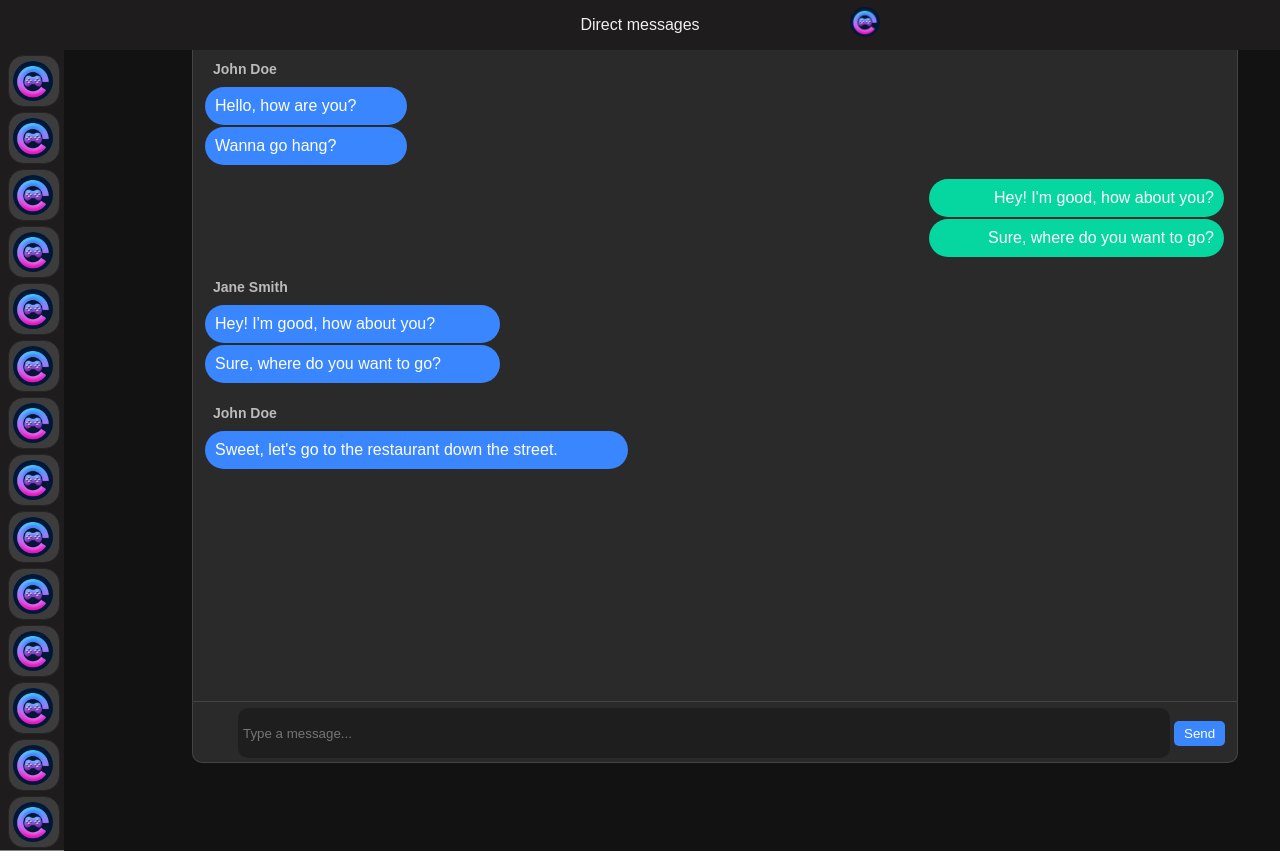
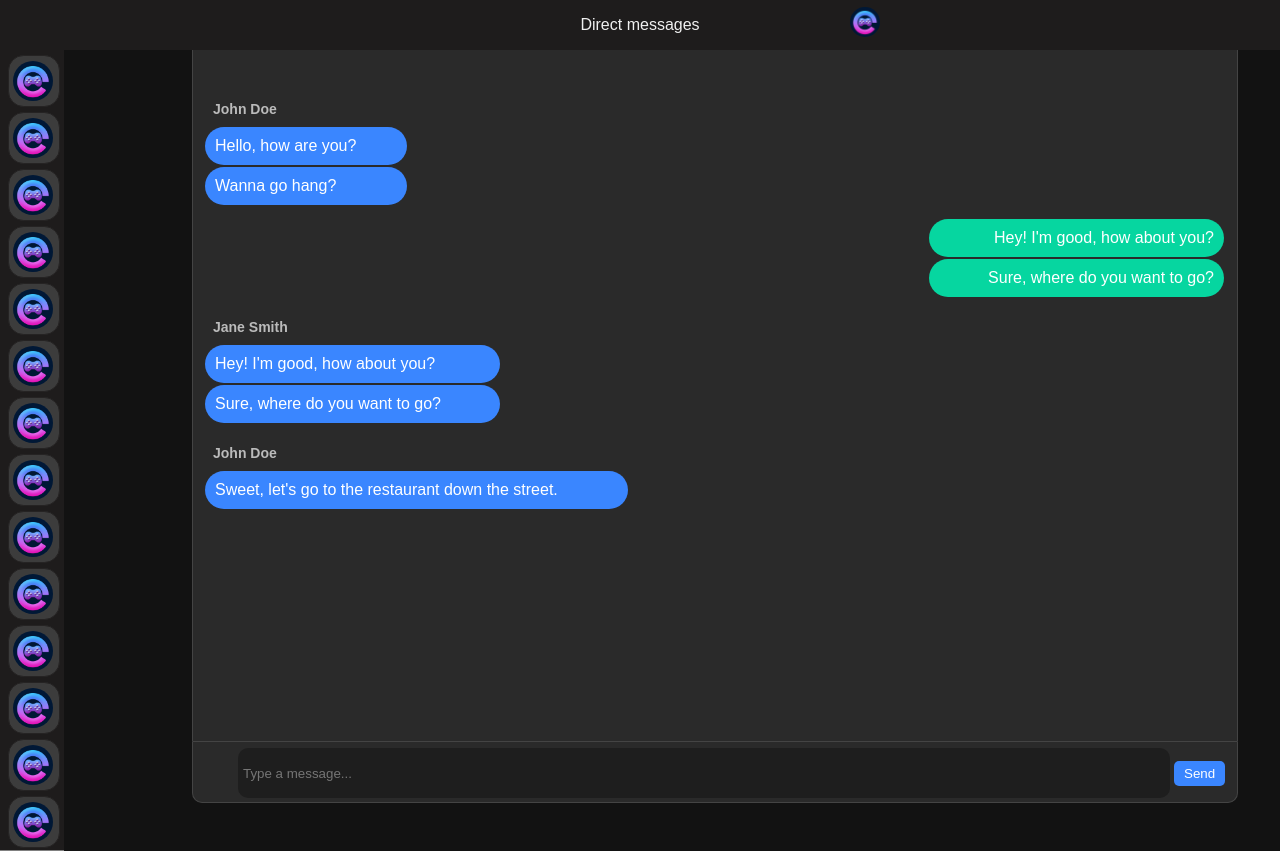
Before and after one commit to georgeoriginal/group_work, a FastAPI app: page / in a window 1280 px wide. Run offline with FastAPI, Linux system fonts and the light colour scheme.

Commit message:
Update 2

```diff
--- a/static/style.css
+++ b/static/style.css
@@ -34,6 +34,7 @@ body {
     border-right: 1px solid #444;
     border-top: 1px solid #444;
     border-bottom: 1px solid #444;
+    padding-top: 50px;
 }
 
 .SelfMessageGroup {
```
